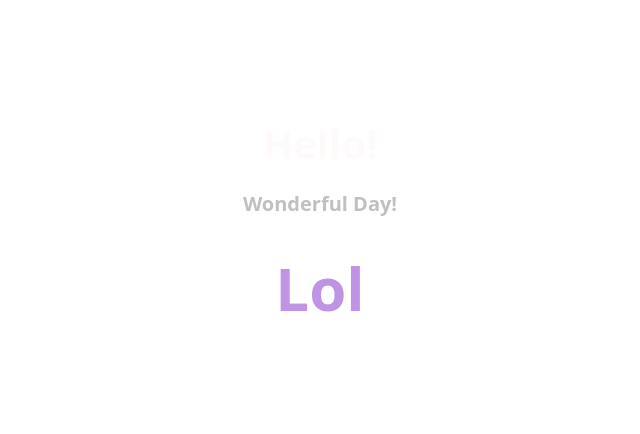
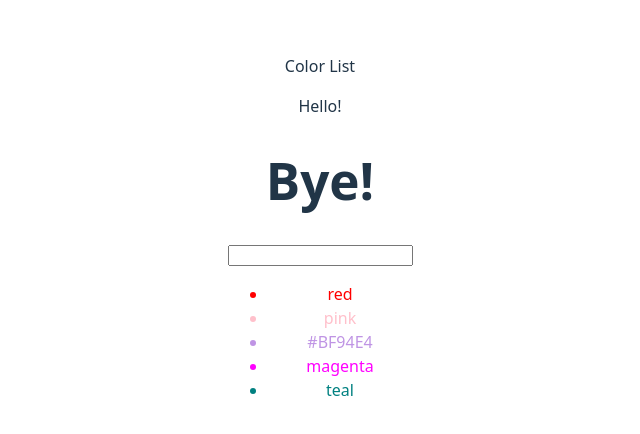
Before and after one commit to TetianaTalebi/my_react_vite_app_2, a React (Vite) app in the folder my_react_vite_app_2/: page / in a window 1280 px wide. Shown: the part 172-606 px from the top of the page, without its empty margins (320-960 px from the left). Built offline with nearby package versions, Linux system fonts and the light colour scheme.

Commit message:
Create "ColorList" element that accepts an array of strings as props, learn how to use mapping in React

```diff
--- a/my_react_vite_app_2/src/App.jsx
+++ b/my_react_vite_app_2/src/App.jsx
@@ -1,14 +1,12 @@
 import './App.css'
-import Heading from './Heading'
+import ColorList from './ColorList'
 
 function App() {
 
 
   return (
     <>
-      <Heading text="Hello!" />
-      <Heading text="Wonderful Day!" color="silver" fontSize="20px" />
-      <Heading text="Lol" color="#BF94E4" fontSize="60px" />
+      <ColorList colors={['red', 'pink', '#BF94E4', 'magenta', 'teal']} />
     </>
   )
 }
--- /dev/null
+++ b/my_react_vite_app_2/src/ColorList.jsx
@@ -0,0 +1,16 @@
+
+// colors is an array of strings
+export default function ColorList({colors}) {
+
+    // elements is an array of elements
+    const elements= [<p>Hello!</p>, <h1>Bye!</h1>, <input type="password" />];
+
+    return (
+        <div>
+            <p>Color List</p>
+            {elements}
+            <ul>{colors.map(color=><li style={{color}}>{color}</li>)}</ul>
+        </div>
+    )
+
+}
```
